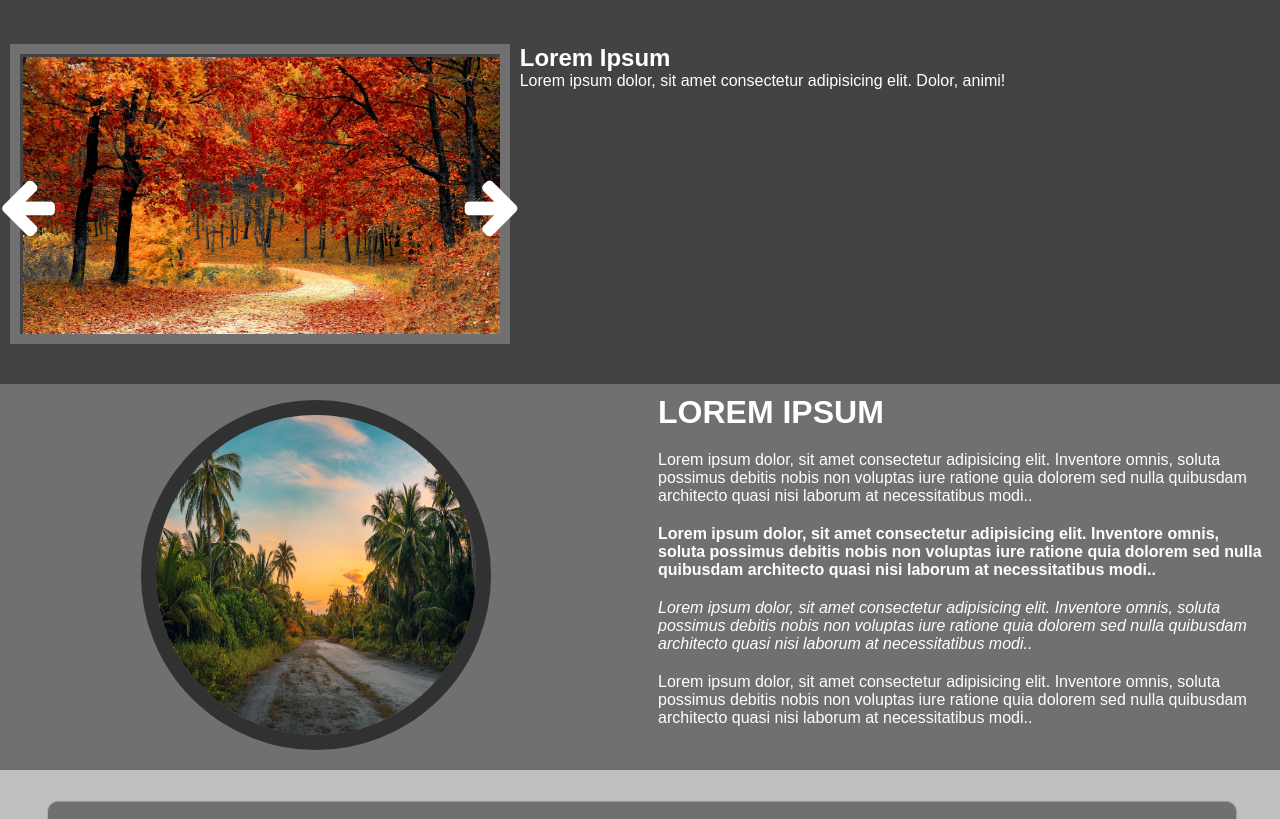
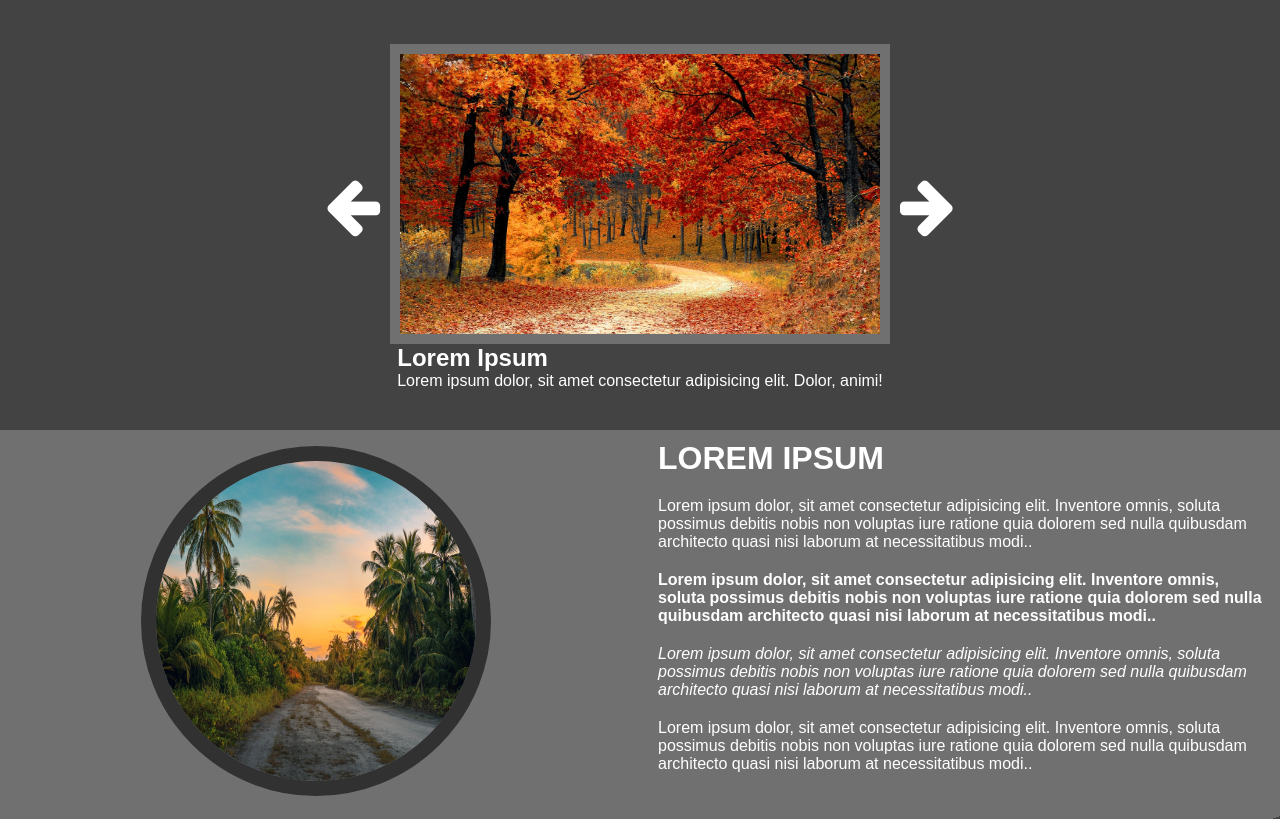
Before and after one commit to julianomacielferreira/dot-frontend-project, a website built with webpack: page index.html in a window 1280 px wide. Shown: the part 800-1619 px from the top of the page. Built offline with nearby package versions, Linux system fonts and the light colour scheme; files whose address does not match are found by name.

Commit message:
Ajuste css do slider do meio.

```diff
--- a/css/app.css
+++ b/css/app.css
@@ -111,6 +111,10 @@ img {
   width: 100%;
   margin: 40px auto;
   overflow: auto;
+  display: flex;
+  flex-direction: column;
+  justify-content: center;
+  align-items: center;
 }
 
 .slider-inner {
@@ -119,7 +123,6 @@ img {
   position: relative;
   overflow: hidden;
   float: left;
-  padding: 3px;
   border: 10px solid #707070;
 }
 
@@ -144,13 +147,13 @@ img {
 
 .prev {
   position: relative;
-  margin-right: -45px;
+  margin-right: 10px;
   z-index: 100;
 }
 
 .next {
   position: relative;
-  margin-left: -45px;
+  margin-left: 10px;
   z-index: 100;
 }
 /* End Slider Middle */
@@ -218,6 +221,7 @@ textarea {
   margin: 5px;
   border: none;
 }
+
 /* End Form Content */
 
 /* Footer */
--- a/index.html
+++ b/index.html
@@ -61,11 +61,12 @@
                 <a href="javascript:void(0);" class="next">
                     <i class="fa fa-arrow-right fa-4x" aria-hidden="true"></i>
                 </a>
-                <span>
-                    <h1>Lorem Ipsum</h1>
-                    <span>Lorem ipsum dolor, sit amet consectetur adipisicing elit. Dolor, animi!</span>
-                </span>
             </div>
+
+            <span>
+                <h1>Lorem Ipsum</h1>
+                <span>Lorem ipsum dolor, sit amet consectetur adipisicing elit. Dolor, animi!</span>
+            </span>
         </div>
 
     </section>
@@ -98,7 +99,7 @@
 
     <!-- Content Accordion -->
     <section class="content-accordion">
-        <img src="img/accordion.png" alt="">
+        <!-- <img src="img/accordion.png" alt=""> -->
     </section>
     <!-- End Content Accordion -->
 
```
